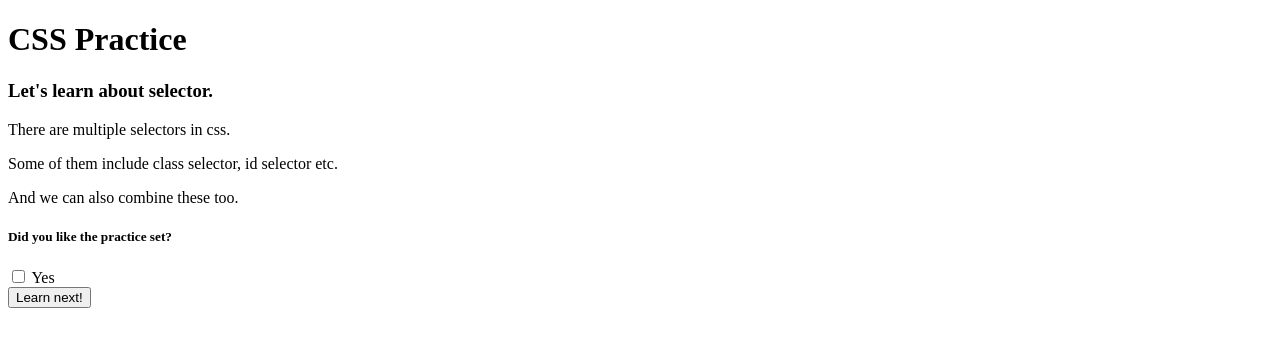
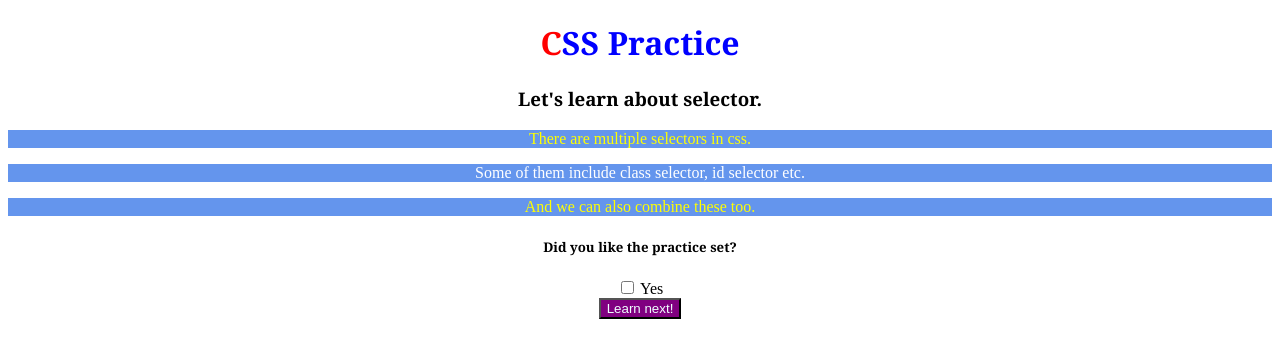
Before and after one commit to Ved-Kanani/Fullstack-Development, a plain HTML site: page CSS/practice-Q4.html in a window 1280 px wide. Drawn offline with Linux system fonts and the light colour scheme.

Commit message:
add css.

```diff
--- a/CSS/practice-Q4.html
+++ b/CSS/practice-Q4.html
@@ -5,19 +5,20 @@
 <meta http-equiv="X-UA-Compatible" content="IE=edge" />
 <meta name="viewport" content="width=device-width,
 initial-scale=1.0" />
+<link rel="stylesheet" href="practice-Q4.css">
     <title>CSS Assignment</title>
 </head>
 <body>
-    <h1 id="mainTopic">CSS Practice</h1>
-    <h3>Let's learn about selector.</h3>
+    <h1 id="mainTopic" class="font">CSS Practice</h1>
+    <h3 class="font">Let's learn about selector.</h3>
 <!-- Paragraph1 -->
-    <p>There are multiple selectors in css.</p>
+    <p class="color" id="odd1">There are multiple selectors in css.</p>
 <!-- Paragraph2 -->
-    <p>Some of them include class selector, id selector etc.</p>
+    <p class="color">Some of them include class selector, id selector etc.</p>
 <!-- Paragraph3 -->
-    <p>And we can also combine these too.</p>
+    <p class="color" id="odd2">And we can also combine these too.</p>
 <div>
-    <h5>Did you like the practice set?</h5>
+    <h5 class="font">Did you like the practice set?</h5>
     <input type="checkbox" id="yes" />
     <label for="yes">Yes</label>
 <br />
```
